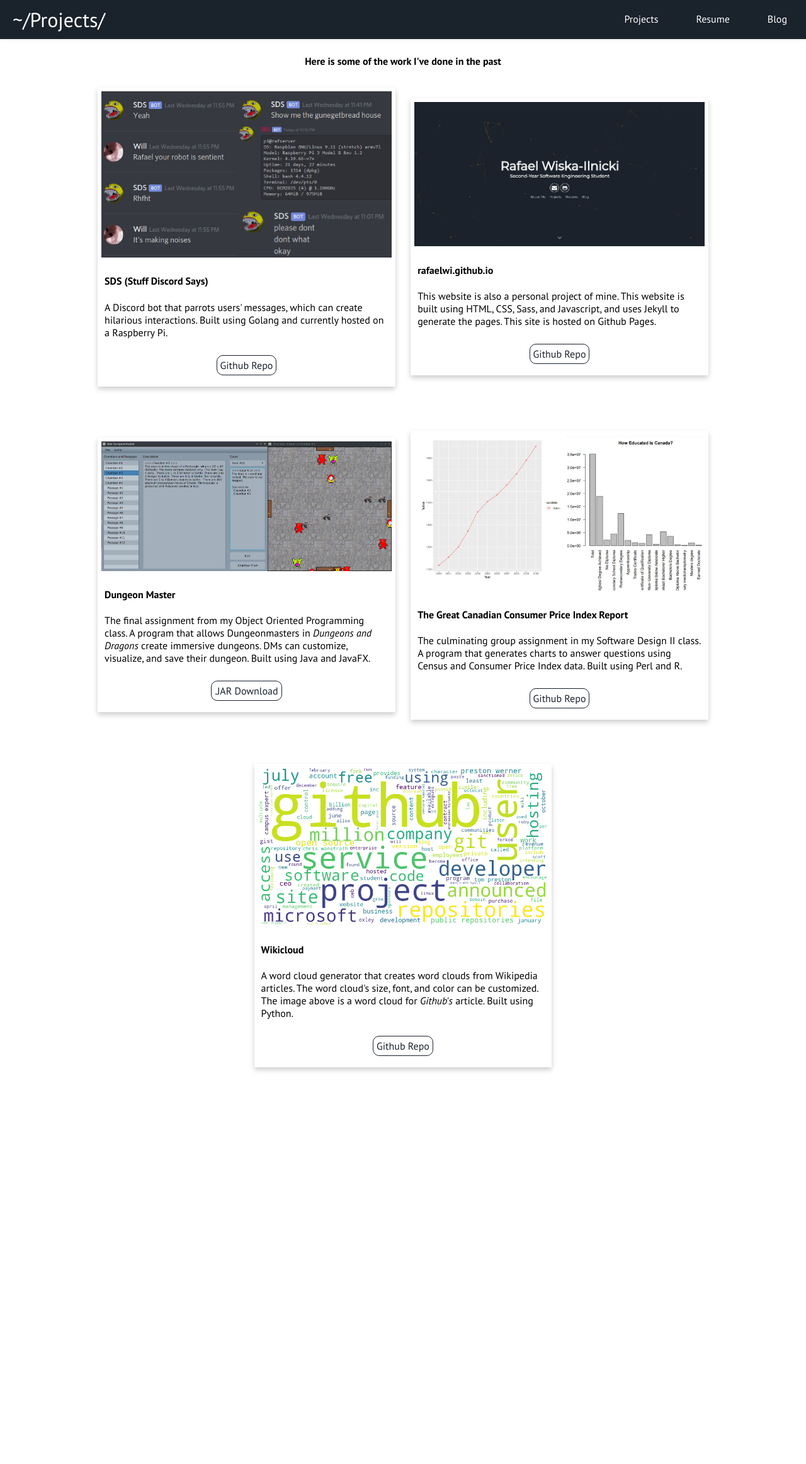
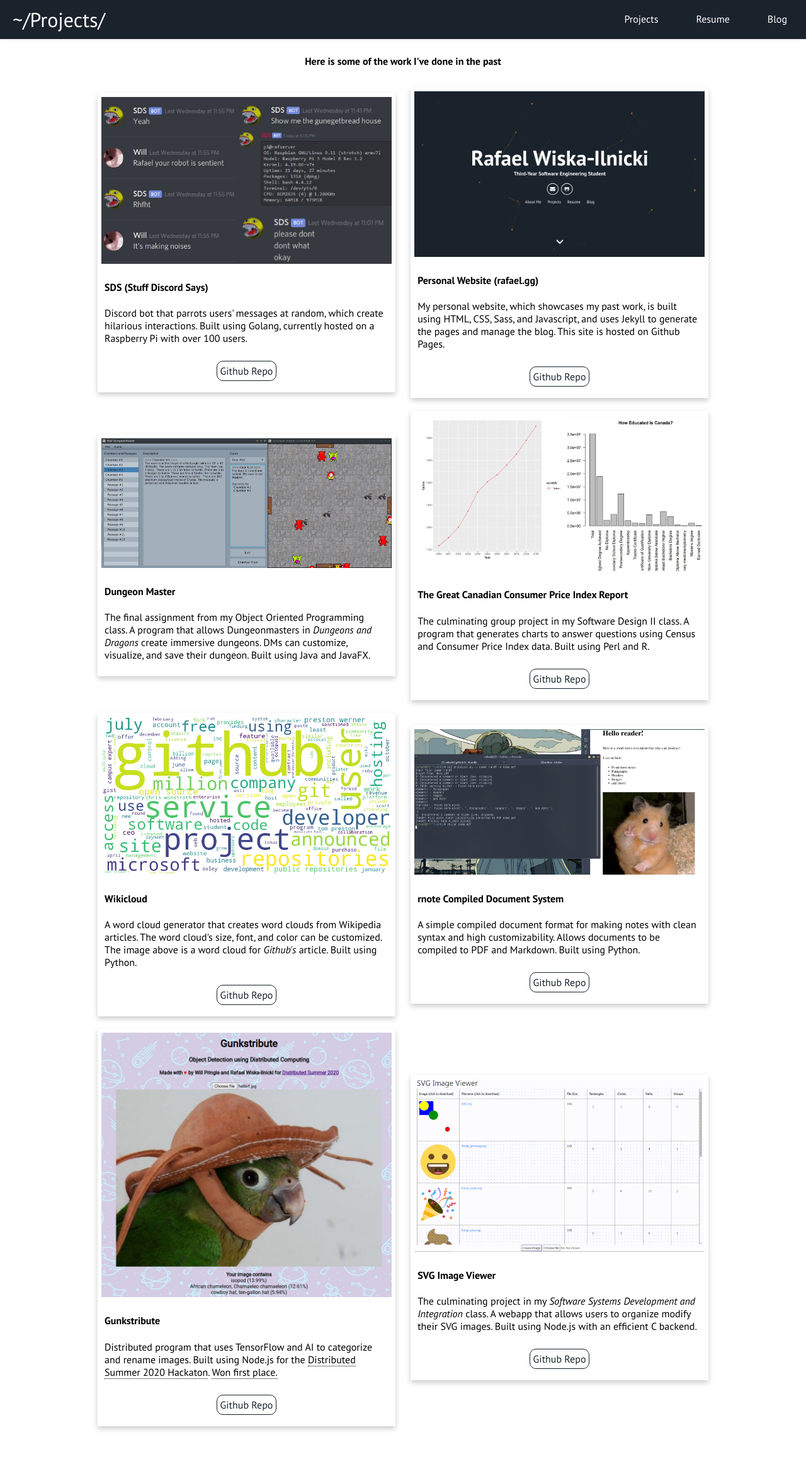
Before and after one commit to rafaelwi/rafaelwi.github.io, a Jekyll site: the page built from projects.html, in a window 1280 px wide. Shown: the whole page at 63% size. Built offline with Jekyll 4.4.1, drawn with Linux system fonts in a browser that asks for light colours; before the commit the page ends 1833 px from its top, so only the background shows below that.

Commit message:
Added and removed content from project page

```diff
--- a/_layouts/projects.html
+++ b/_layouts/projects.html
@@ -61,14 +61,14 @@
       <!-- cards -->
       <h4>Here is some of the work I've done in the past</h4>
 
-      <div class="proj-row" class="last-row-in-set">
+      <div class="mid-sect-proj-row">
         <div class="proj-card" id="pp-1-1">
-          <img alt="Stuff Discord Says Bot Image" src="assets/img/sds.jpg" style="width:100%">
+          <img alt="Stuff Discord Says Bot Image" src="assets/img/sds.jpg">
           <div class="proj-card-text">
             <h4>SDS (Stuff Discord Says)</h4>
-            <p>A Discord bot that parrots users' messages, which can create
-              hilarious interactions. Built using Golang and currently hosted
-              on a Raspberry Pi.
+            <p>Discord bot that parrots users' messages at random, which create
+              hilarious interactions. Built using Golang, currently hosted
+              on a Raspberry Pi with over 100 users.
             </p>
             <div class="project-button">
               <a class="project-link" href="https://github.com/rafaelwi/sds"
@@ -78,12 +78,13 @@
         </div>
 
         <div class="proj-card" id="pp-1-2">
-          <img alt="rafaelwi.github.io" src="assets/img/homepage.jpg" style="width:100%">
+          <img alt="rafaelwi.github.io" src="assets/img/pw.png">
           <div class="proj-card-text">
-            <h4>rafaelwi.github.io</h4>
-            <p>This website is also a personal project of mine. This website
-              is built using HTML, CSS, Sass, and Javascript, and uses Jekyll
-              to generate the pages. This site is hosted on Github Pages.
+            <h4>Personal Website (rafael.gg)</h4>
+            <p>My personal website, which showcases my past work, is built
+              using HTML, CSS, Sass, and Javascript, and uses Jekyll to
+              generate the pages and manage the blog. This site is hosted on
+              Github Pages.
             </p>
             <div class="project-button">
               <a class="project-link" href="https://github.com/rafaelwi/rafaelwi.github.io"
@@ -93,9 +94,9 @@
         </div>
       </div>
 
-      <div class="proj-row" class="last-row-in-set">
-        <div class="proj-card" id="sp-1-1">
-          <img alt="Dungeon Master GUI" src="assets/img/rwidm.jpg" style="width:100%">
+      <div class="mid-sect-proj-row">
+        <div class="proj-card" id="sp-2-1">
+          <img alt="Dungeon Master GUI" src="assets/img/rwidm.jpg">
           <div class="proj-card-text">
             <h4>Dungeon Master</h4>
             <p>The final assignment from my Object Oriented Programming class.
@@ -103,18 +104,14 @@
               Dragons</i> create immersive dungeons. DMs can customize,
               visualize, and save their dungeon. Built using Java and JavaFX.
             </p>
-            <div class="project-button">
-              <a class="project-link" href="https://github.com/school-projects/2430-Dungeon-Master.jar"
-              target="_blank">.JAR Download</a>
-            </div>
           </div>
         </div>
 
-        <div class="proj-card" id="sp-1-2">
-          <img alt="tokyo" src="assets/img/tokyo-2.jpg" style="width:100%">
+        <div class="proj-card" id="sp-2-2">
+          <img alt="tokyo" src="assets/img/tokyo-2.jpg">
           <div class="proj-card-text">
             <h4>The Great Canadian Consumer Price Index Report</h4>
-            <p>The culminating group assignment in my Software Design II class.
+            <p>The culminating group project in my Software Design II class.
               A program that generates charts to answer questions using Census
               and Consumer Price Index data. Built using Perl and R.
             </p>
@@ -126,9 +123,9 @@
         </div>
       </div>
 
-      <div class="mid-sect-proj-row"> <!-- first row -->
-        <div class="proj-card" id="tp-1-1">
-          <img alt="Wikicloud" src="assets/img/wordcloud.png" style="width:100%">
+      <div class="mid-sect-proj-row">
+        <div class="proj-card" id="tp-3-1">
+          <img alt="Wikicloud" src="assets/img/wordcloud.png">
           <div class="proj-card-text">
             <h4>Wikicloud</h4>
             <p>A word cloud generator that creates word clouds from Wikipedia
@@ -141,6 +138,53 @@
             </div>
           </div>
         </div>
+
+        <div class="proj-card" id="tp-3-2">
+          <img alt="rnote Compiled Document System" src="assets/img/rdoc.png">
+          <div class="proj-card-text">
+            <h4>rnote Compiled Document System</h4>
+            <p>A simple compiled document format for making notes with clean
+              syntax and high customizability. Allows documents to be compiled
+              to PDF and Markdown. Built using Python. </p>
+            <div class="project-button">
+              <a class="project-link" href="https://github.com/rafaelwi/rnote"
+              target="_blank">Github Repo</a>
+            </div>
+          </div>
+        </div>
+      </div>
+
+
+      <div class="proj-row" class="last-row-in-set"> <!-- last row -->
+        <div class="proj-card" id="tp-4-1">
+          <img alt="Gunkstribute" src="assets/img/gunkstribute.png">
+          <div class="proj-card-text">
+            <h4>Gunkstribute</h4>
+            <p>Distributed program that uses TensorFlow and AI to categorize and
+              rename images. Built using Node.js for the <a href="https://archive.is/qVTHL" target="_blank">Distributed
+              Summer 2020 Hackaton</a>. <a href="https://devpost.com/software/gunkstribute-object-classification-using-dcp" target="_blank">Won first place.</a>
+            </p>
+            <div class="project-button">
+              <a class="project-link" href="https://github.com/wiwichips/gcb"
+              target="_blank">Github Repo</a>
+            </div>
+          </div>
+        </div>
+
+        <div class="proj-card" id="tp-4-2">
+          <img alt="SVG Image Viewer" src="assets/img/svg.gif">
+          <div class="proj-card-text">
+            <h4>SVG Image Viewer</h4>
+            <p>The culminating project in my <i>Software Systems Development
+              and Integration</i> class. A webapp that allows users to organize
+              modify their SVG images. Built using Node.js with an efficient
+              C backend.</p>
+            <div class="project-button">
+              <a class="project-link" href="https://github.com/rafaelwi/angel"
+              target="_blank">Github Repo</a>
+            </div>
+          </div>
+        </div>
       </div>
 
     </div>
--- a/assets/css/projects.css
+++ b/assets/css/projects.css
@@ -73,6 +73,20 @@
     vertical-align: middle;
 }
 
+.proj-card img {
+    width: 100%;
+}
+
+.proj-card p a {
+    text-decoration: none;
+    border-bottom: 1px dotted;
+    color: #000;
+}
+
+.proj-card a:visited {
+    color: #000;
+}
+
 @media screen and (max-width: 870px) {
     .proj-card {
         box-shadow: 0 4px 8px 0 rgba(0, 0, 0, 0.2);
```
Also changed, not shown: assets/img/gunkstribute.png, assets/img/homepage.jpg (deleted), assets/img/mountains.jpg (deleted), assets/img/p3.jpg (deleted), assets/img/pw.png (added), assets/img/rdoc.png (added), assets/img/skate.jpg (deleted), assets/img/xkcd.jpg (deleted).
